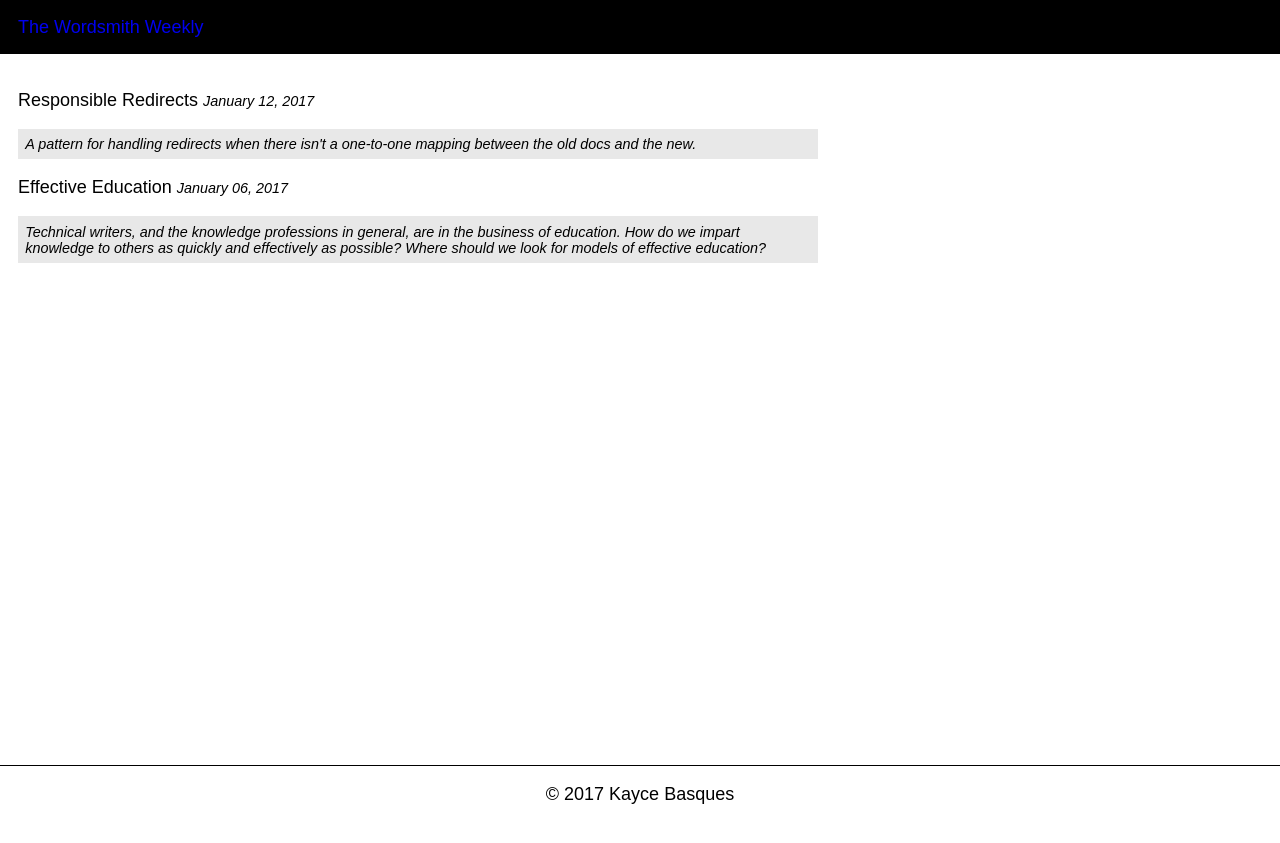
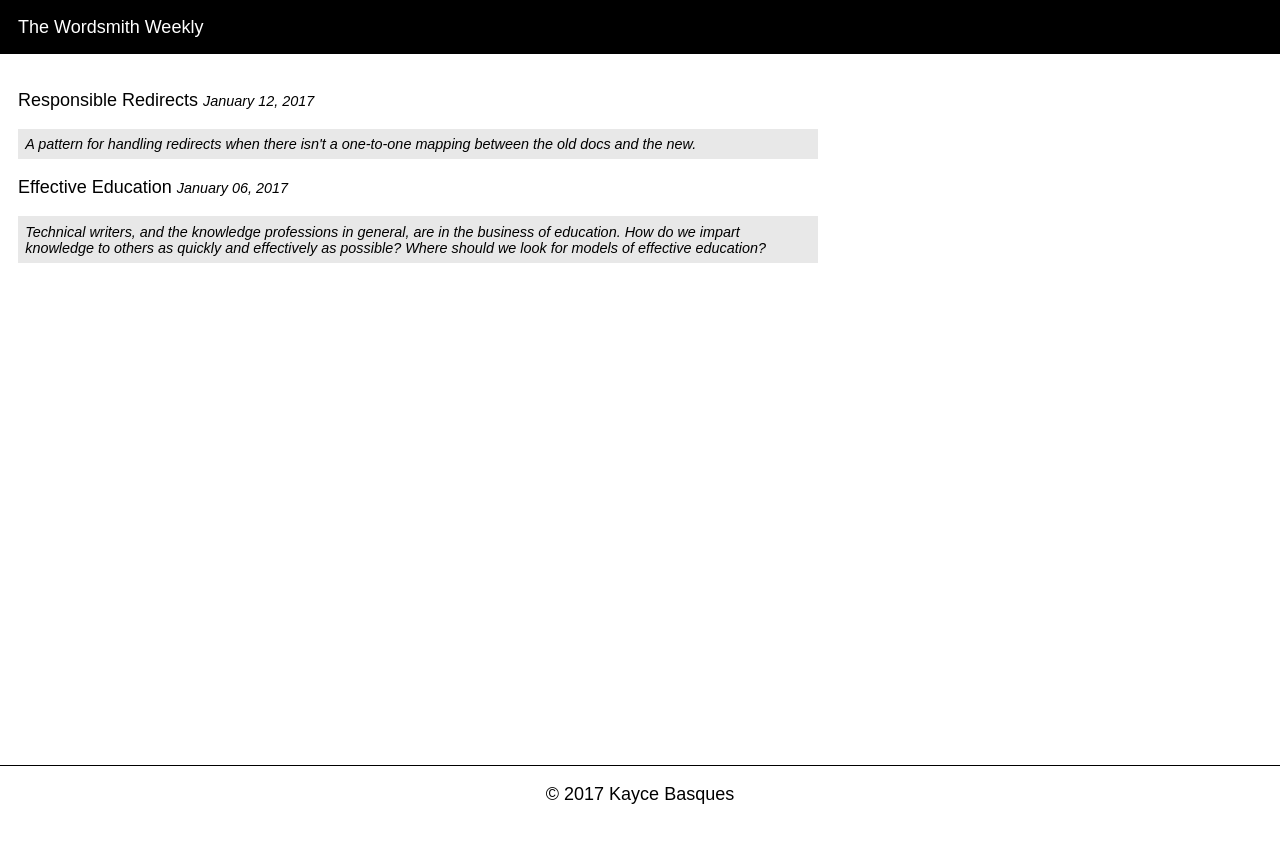
Before and after one commit to kaycebasques/wordsmithweekly, a Jekyll site: the page built from index.markdown, in a window 1280 px wide. Shown: the top 843 px of the page. Built offline with Jekyll 4.4.1, drawn with Linux system fonts in a browser that asks for light colours.

Commit message:
fix header link color

```diff
--- a/css/main.scss
+++ b/css/main.scss
@@ -140,6 +140,7 @@ body {
 }
 
 .header__title-link {
+  color: $theme-secondary;
   text-decoration: none;
   &:visited {
     color: $theme-secondary;
```
